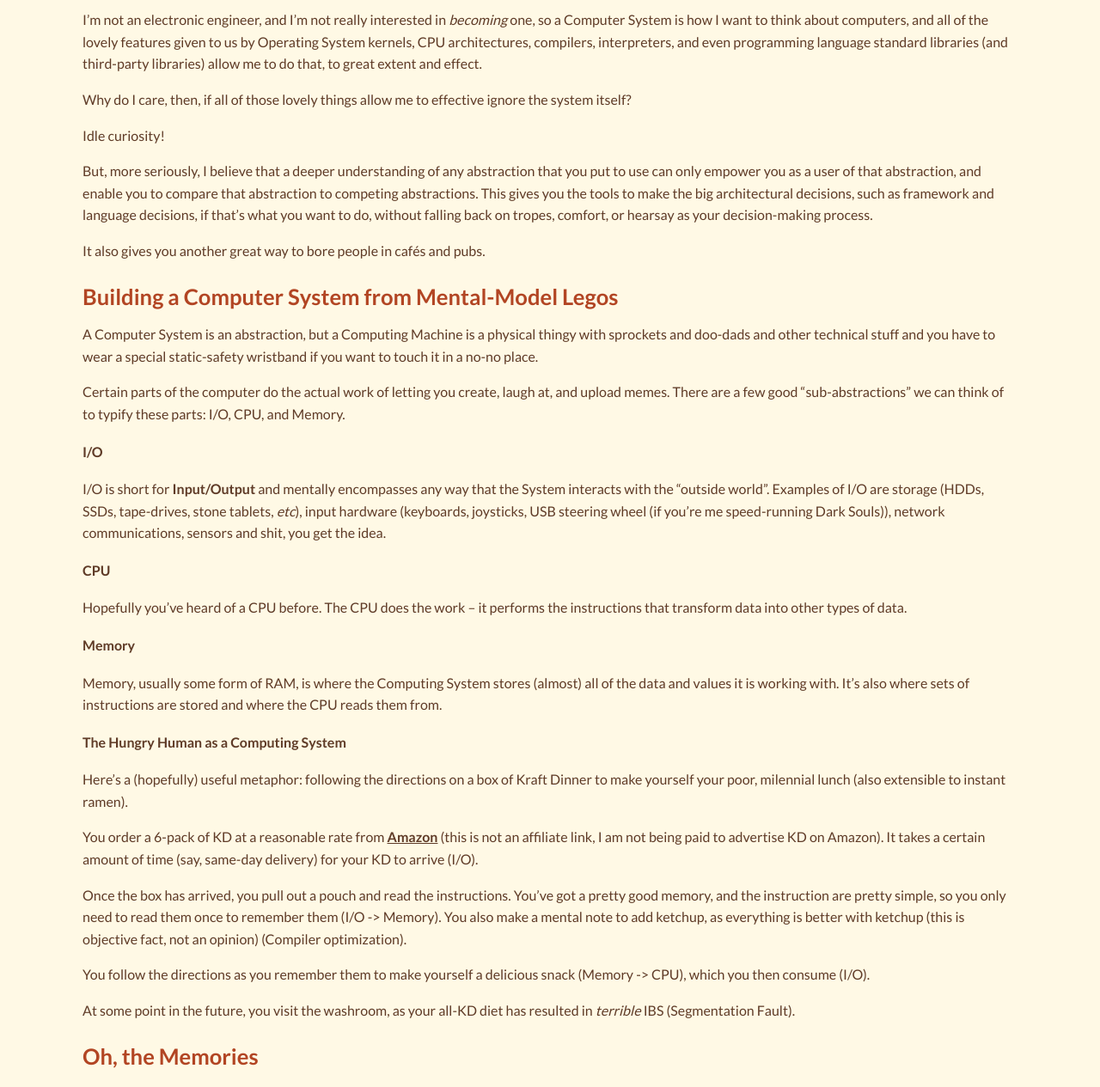
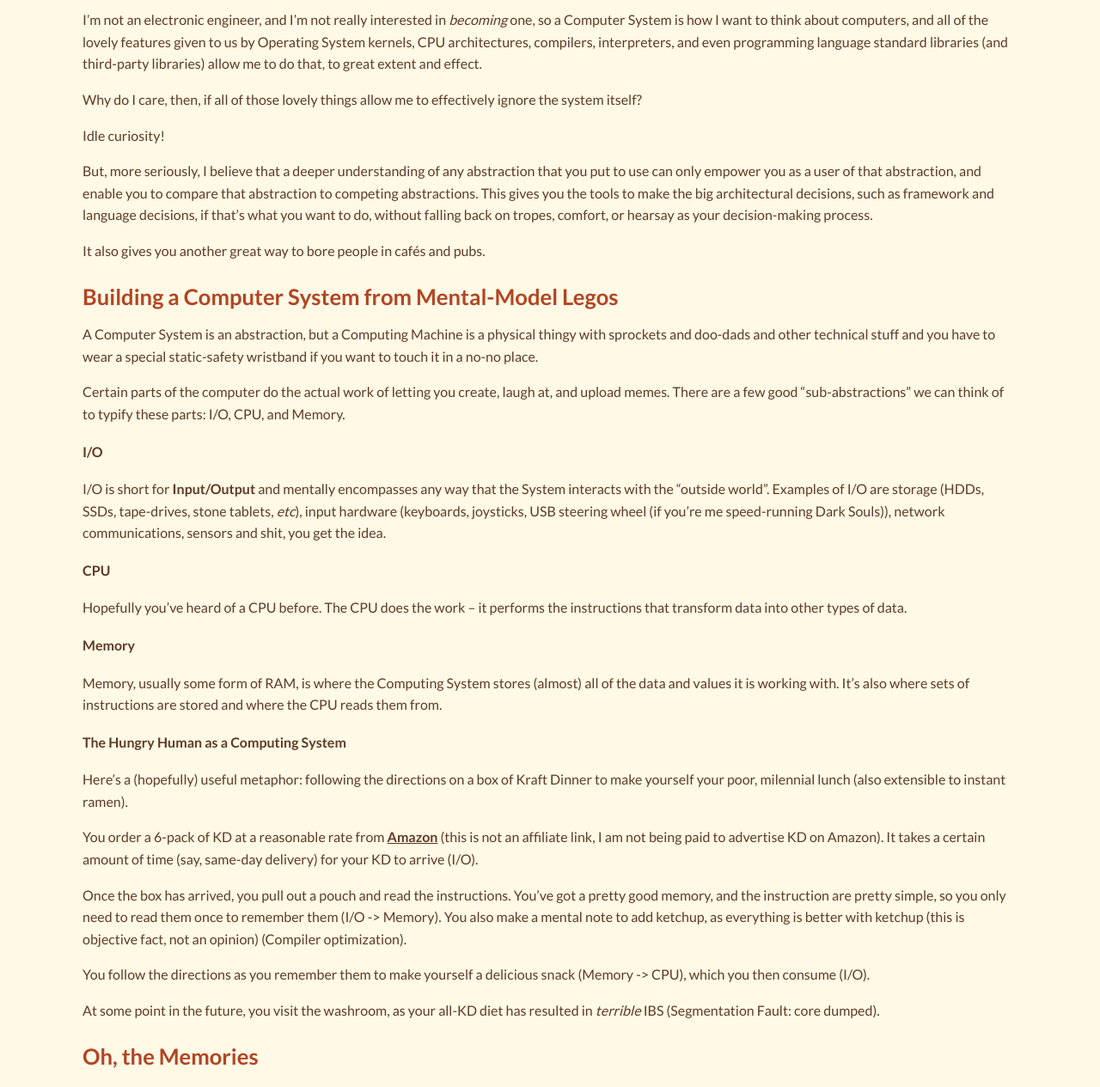
Before and after one commit to Perfect5th/perfect5th.github.io, a Jekyll site: the page built from _posts/2019-08-15-computers-wtf-intro.md, in a window 1280 px wide. Shown: the part 722-1987 px from the top of the page at 86% size. Built offline with Jekyll 4.4.1, drawn with Linux system fonts in a browser that asks for light colours.

Commit message:
again with the typos!

```diff
--- a/_posts/2019-08-15-computers-wtf-intro.md
+++ b/_posts/2019-08-15-computers-wtf-intro.md
@@ -32,7 +32,7 @@ architectures, compilers, interpreters, and even programming language standard
 libraries (and third-party libraries) allow me to do that, to great extent and
 effect.
 
-Why do I care, then, if all of those lovely things allow me to effective
+Why do I care, then, if all of those lovely things allow me to effectively
 ignore the system itself?
 
 Idle curiosity!
@@ -97,7 +97,7 @@ You follow the directions as you remember them to make yourself a delicious
 snack (Memory -> CPU), which you then consume (I/O).
 
 At some point in the future, you visit the washroom, as your all-KD diet has
-resulted in *terrible* IBS (Segmentation Fault).
+resulted in *terrible* IBS (Segmentation Fault: core dumped).
 
 ### Oh, the Memories
 
```
